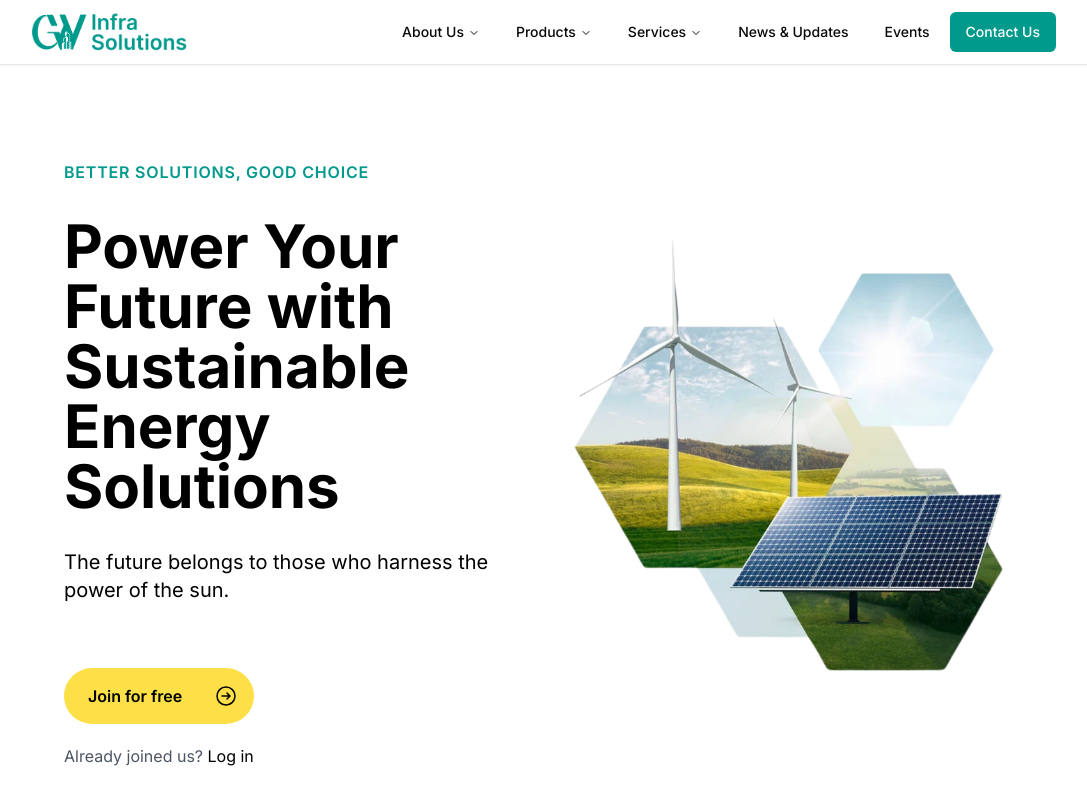
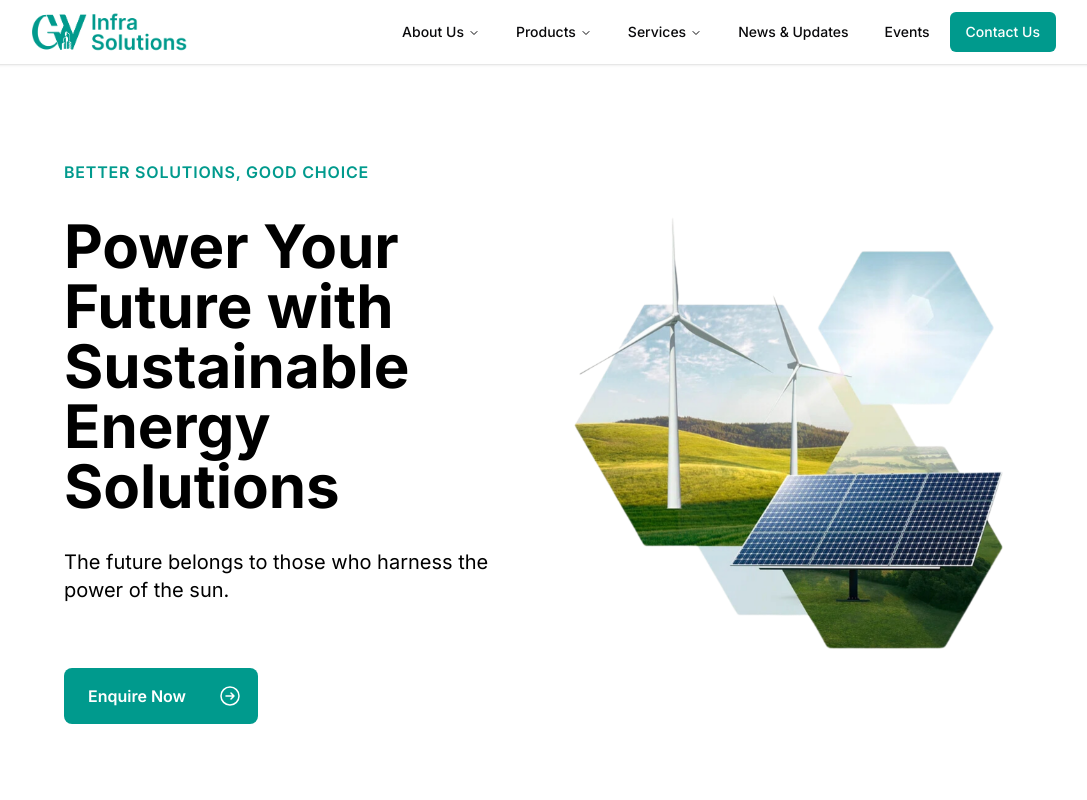
Before and after one commit to ashiii1/EvolTriv, a React (Vite) app in the folder client/: page / in a window 1280 px wide. Shown: the top 800 px of the page, without its empty margins (96-1183 px from the left). Built offline with nearby package versions, Linux system fonts and the light colour scheme; a web font is replaced by a local one.

Commit message:
hero section updated

```diff
--- a/client/src/components/default/Navbar.jsx
+++ b/client/src/components/default/Navbar.jsx
@@ -3,6 +3,7 @@ import { Link } from "react-router-dom";
 import { cn } from "@/lib/utils";
 import { images } from "../../assets/Assets";
 import { Button } from "@/components/ui/button";
+import { useNavigate } from "react-router-dom";
 
 import {
   NavigationMenu,
@@ -17,6 +18,7 @@ import {
 } from "@/components/ui/navigation-menu";
 
 const Navbar = () => {
+  const navigate = useNavigate();
   const products = [
     {
       title: "Rooftop Solar",
@@ -84,7 +86,14 @@ const Navbar = () => {
   return (
     <nav className="w-full bg-white sticky top-0 shadow z-10">
       <div className="w-[80vw] mx-auto flex justify-between py-3">
-        <img src={images.logo} className="h-9 md:h-10" alt="" />
+        <img
+          onClick={() => {
+            navigate("/");
+          }}
+          src={images.logo}
+          className="h-9 md:h-10 hover:cursor-pointer"
+          alt=""
+        />
         {/* navbar-menu-button */}
         <svg
           className="lg:hidden h-9"
--- a/client/src/components/homeCompo/Hero.jsx
+++ b/client/src/components/homeCompo/Hero.jsx
@@ -22,9 +22,9 @@ const Hero = () => {
                 <a
                   href="#"
                   title=""
-                  className="inline-flex items-center px-6 py-4 mt-8 font-semibold text-black transition-all duration-200 bg-yellow-300 rounded-full lg:mt-16 hover:bg-yellow-400 focus:bg-yellow-400"
+                  className="inline-flex items-center px-6 py-4 mt-8 font-semibold text-white transition-all duration-200 bg-pcolor rounded-lg lg:mt-16"
                   role="button">
-                  Join for free
+                  Enquire Now
                   <svg
                     className="w-6 h-6 ml-8 -mr-2"
                     xmlns="http://www.w3.org/2000/svg"
@@ -39,18 +39,7 @@ const Hero = () => {
                     />
                   </svg>
                 </a>
-
-                <p className="mt-5 text-gray-600">
-                  Already joined us?{" "}
-                  <a
-                    href="#"
-                    title=""
-                    className="text-black transition-all duration-200 hover:underline">
-                    Log in
-                  </a>
-                </p>
               </div>
-
               <div>
                 <img className="w-full" src={images.hero_image} alt="" />
               </div>
--- a/client/tailwind.config.js
+++ b/client/tailwind.config.js
@@ -23,10 +23,8 @@ module.exports = {
         ring: "hsl(var(--ring))",
         background: "hsl(var(--background))",
         foreground: "hsl(var(--foreground))",
-
-          pcolor: "var(--pcolor)",
-          scolor: "var(--scolor)",
-
+        pcolor: "var(--pcolor)",
+        scolor: "var(--scolor)",
         primary: {
           DEFAULT: "hsl(var(--primary))",
           foreground: "hsl(var(--primary-foreground))",
```
